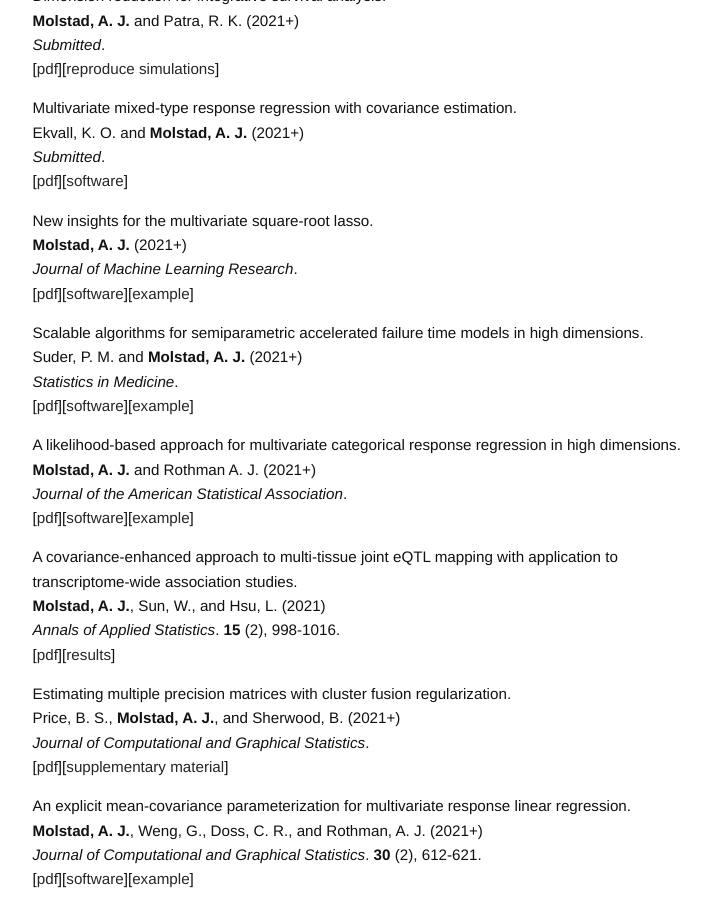
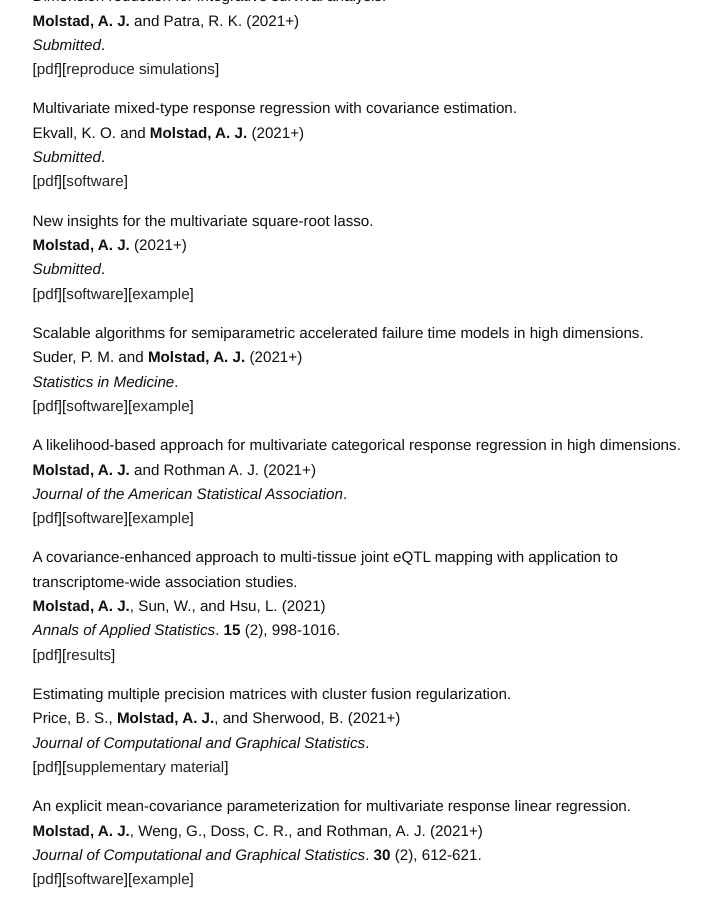
Before and after one commit to ajmolstad/ajmolstad.github.io, a Jekyll site: the page built from research.md, in a window 1280 px wide and 900 px high, scrolled down 733 px. Shown: the whole window, without its empty margins (275-982 px from the left). Built offline with Jekyll 4.4.1, drawn with Linux system fonts in a browser that asks for light colours.

Commit message:
Update research.md

```diff
--- a/research.md
+++ b/research.md
@@ -44,7 +44,7 @@
 
 New insights for the multivariate square-root lasso. <br>
 **Molstad, A. J.** (2021+)<br>
-*Journal of Machine Learning Research*.  <br>
+*Submitted*.  <br>
 [[pdf](https://arxiv.org/pdf/1909.05041)][[software](https://github.com/ajmolstad/MSRL)][[example](/docs/MSRL_Example.html)] <br>
 
 
```
